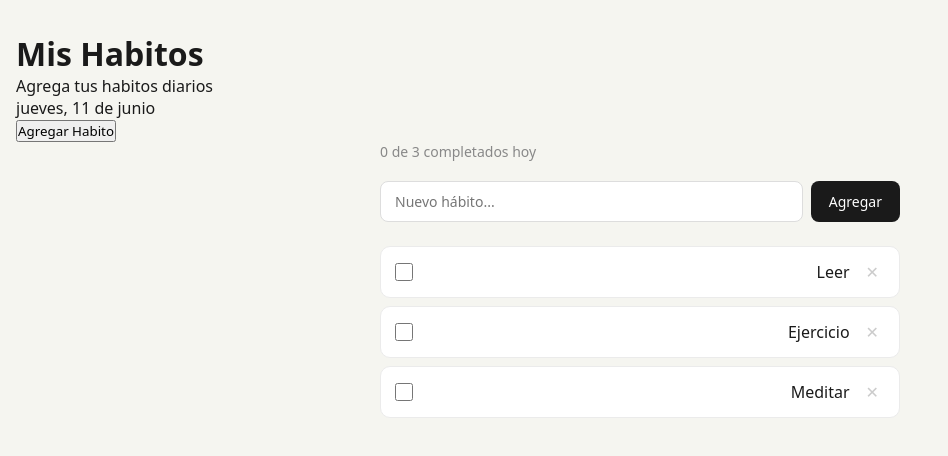
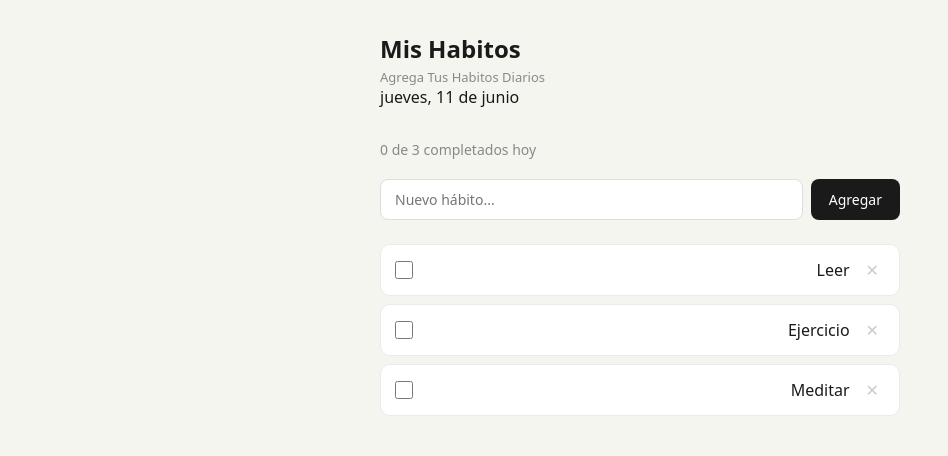
Before and after one commit to hectormadrid/Habitosapp, a React (Vite) app: page / in a window 1280 px wide. Shown: the top 456 px of the page, without its empty margins (0-948 px from the left). Built offline with nearby package versions, Linux system fonts and the light colour scheme.

Commit message:
se añadió estilo al header

```diff
--- a/src/App.jsx
+++ b/src/App.jsx
@@ -1,5 +1,4 @@
 import Header from './components/Header'
-import Botton from './components/Bottom'
 import HabitList from './components/HabitList'
 
 export default function App() {
@@ -10,7 +9,7 @@ export default function App() {
       subtitulo="Agrega tus habitos diarios"
       fecha={new Date().toLocaleDateString('es', { weekday: 'long', day: 'numeric', month: 'long' })}
       />
-      <Botton />
+
     <HabitList />
     </div>
 
--- a/src/components/Bottom.jsx
+++ /dev/null
@@ -1,9 +0,0 @@
-/**
- * Componente que muestra un botón para agregar un nuevo hábito
-*/
-
-export default function  botton () {
-    return(
-        <button> Agregar Habito </button>
-    )
-}
--- a/src/components/Header.jsx
+++ b/src/components/Header.jsx
@@ -3,12 +3,15 @@
  * Recibe las props: titulo, subtitulo y fecha para personalizar el contenido del encabezado
  *
  * */
-export default function Header({titulo, subtitulo, fecha  }) {
-    return(
-        <header>
-            <h1> {titulo} </h1>
-            <p> {subtitulo} </p>
-            <p> {fecha} </p>
-        </header>
+import styles from './Header.module.css' // Importamos el archivo de estilos CSS para el componente Header
+export default function Header({ titulo, subtitulo, fecha }) {
+    return (
+        <header className={styles.header}>
+            <div>
+                <h1 className={styles.titulo}> {titulo} </h1>
+                <p className={styles.subtitulo}> {subtitulo} </p>
+                <p> {fecha} </p>
+            </div>
+        </header >
     )
 }
--- /dev/null
+++ b/src/components/Header.module.css
@@ -0,0 +1,19 @@
+.header {
+  max-width: 520px;
+  margin: 0 auto 2rem;
+  display: flex;
+  align-items: center;
+  justify-content: space-between;
+}
+
+.titulo {
+  font-size: 24px;
+  font-weight: 600;
+}
+
+.subtitulo {
+  font-size: 13px;
+  color: #888;
+  margin-top: 3px;
+  text-transform: capitalize;
+}
```
